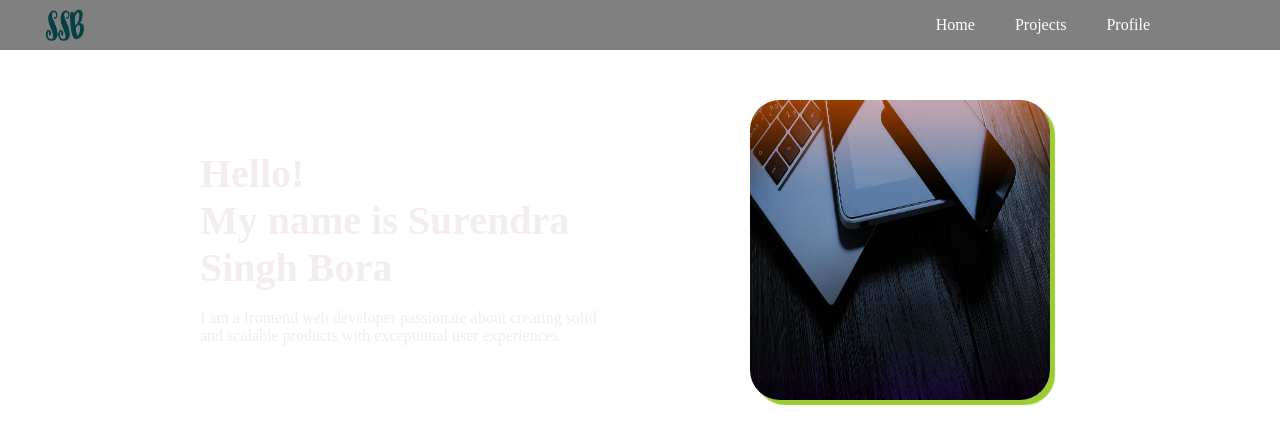
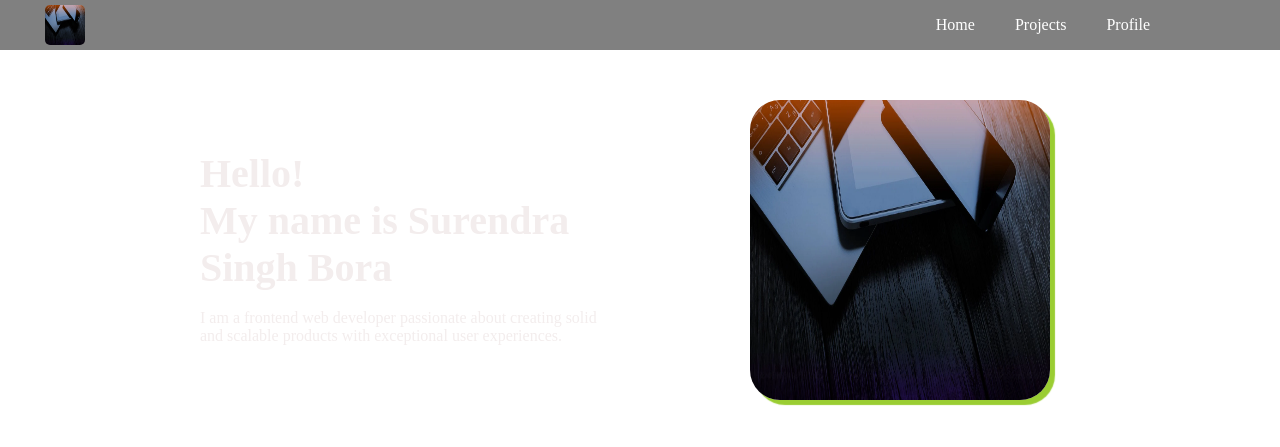
Before and after one commit to suri33833/portfolio, a plain HTML site: page index.html in a window 1280 px wide. Shown: the top 447 px of the page. Drawn offline with Linux system fonts and the light colour scheme.

Commit message:
image update

```diff
--- a/index.html
+++ b/index.html
@@ -13,7 +13,7 @@
       <!-- Navbar start-->
       <nav class="main-nav">
         <div class="left-nav">
-          <img src="/images/logo.png" />
+          <img src="/images/background.webp" alt="logo not found" />
         </div>
 
         <ul class="right-nav">
@@ -35,7 +35,7 @@
             scalable products with exceptional user experiences.
           </p>
         </div>
-        <img src="/images/background.webp" />
+        <img src="/images/background.webp" alt="image not found" />
       </main>
       <!-- main div end -->
 
```
